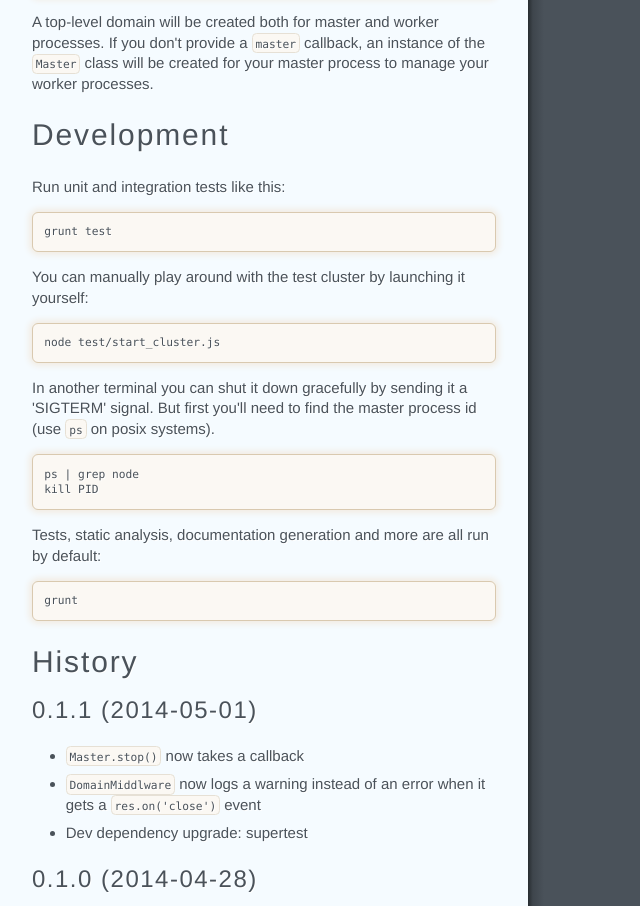
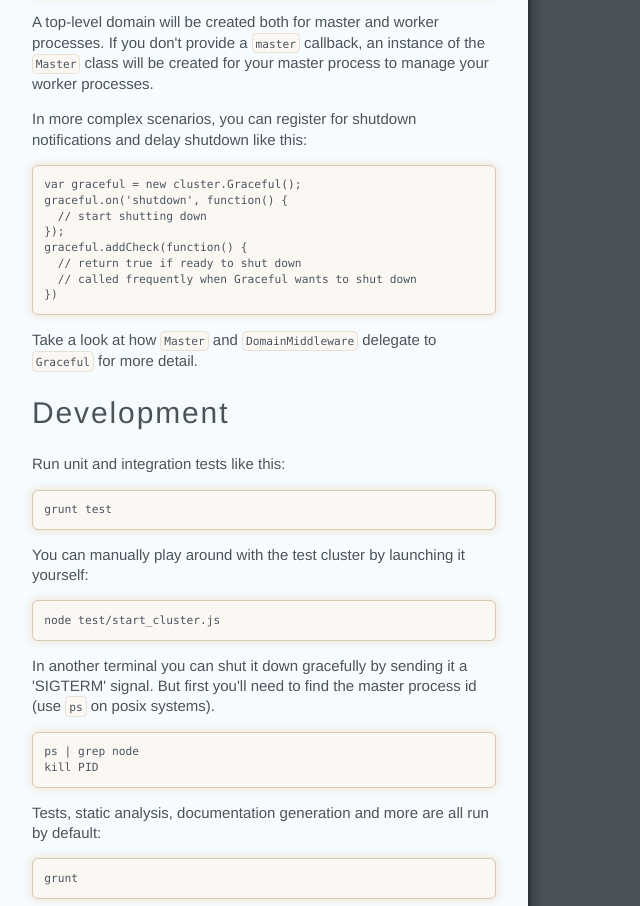
Before and after one commit to thehelp/cluster, a website: page docs/index.html in a window 1280 px wide. Shown: the part 1478-2384 px from the top of the page, without its empty margins (0-640 px from the left). Drawn offline with Linux system fonts and the light colour scheme.

Commit message:
Add details to readme for graceful.on(‘shutdown’)

```diff
--- a/docs/index.html
+++ b/docs/index.html
@@ -56,6 +56,20 @@ cluster({
 </code></pre>
 
 <p>A top-level domain will be created both for master and worker processes. If you don't provide a <code>master</code> callback, an instance of the <code>Master</code> class will be created for your master process to manage your worker processes.</p>
+
+<p>In more complex scenarios, you can register for shutdown notifications and delay shutdown like this:</p>
+
+<pre><code>var graceful = new cluster.Graceful();
+graceful.on('shutdown', function() {
+  // start shutting down
+});
+graceful.addCheck(function() {
+  // return true if ready to shut down
+  // called frequently when Graceful wants to shut down
+})
+</code></pre>
+
+<p>Take a look at how <code>Master</code> and <code>DomainMiddleware</code> delegate to <code>Graceful</code> for more detail.</p>
 
 <h2 id="development">Development</h2>
 
```
Also changed, not shown: README.md.
